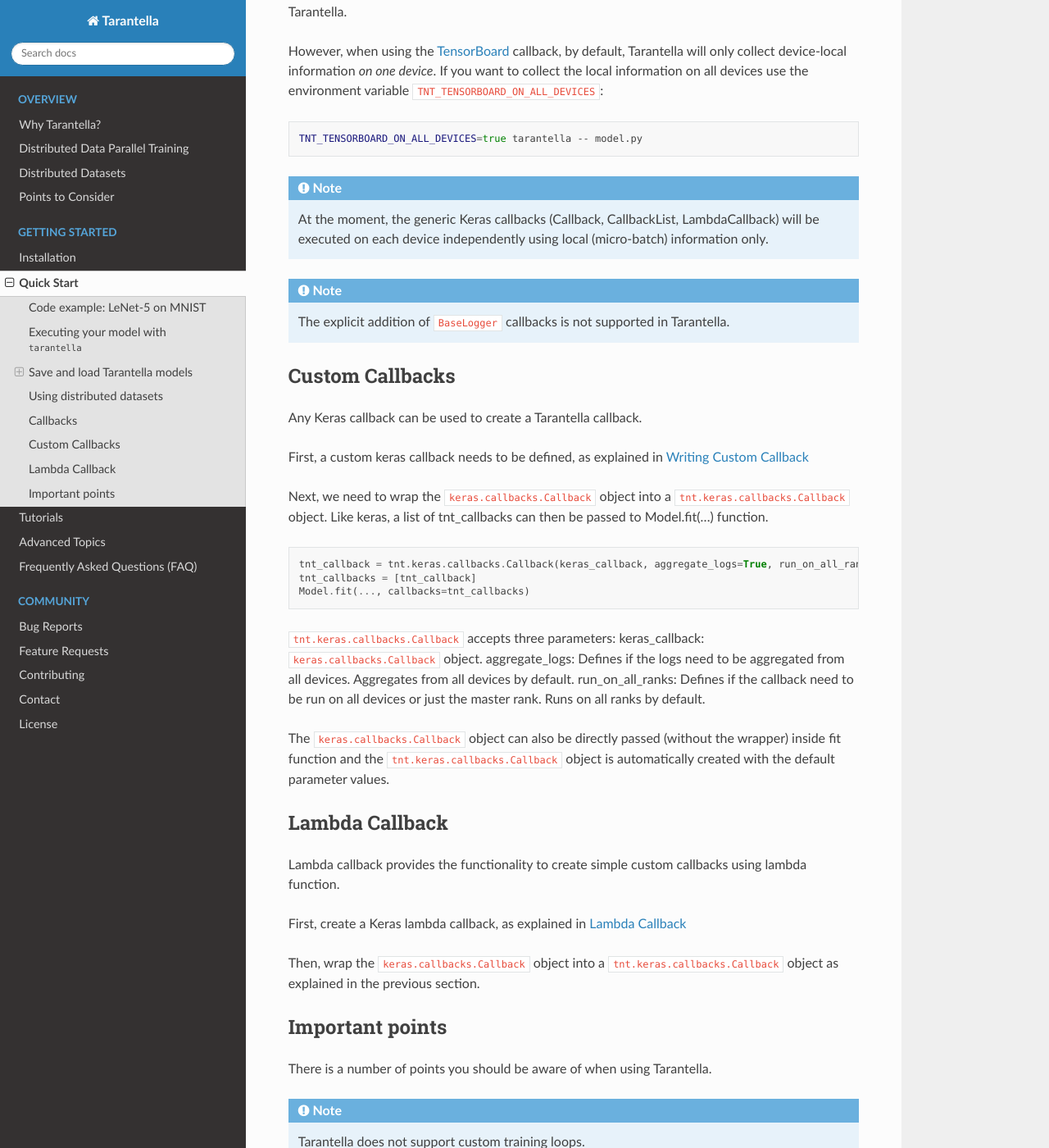
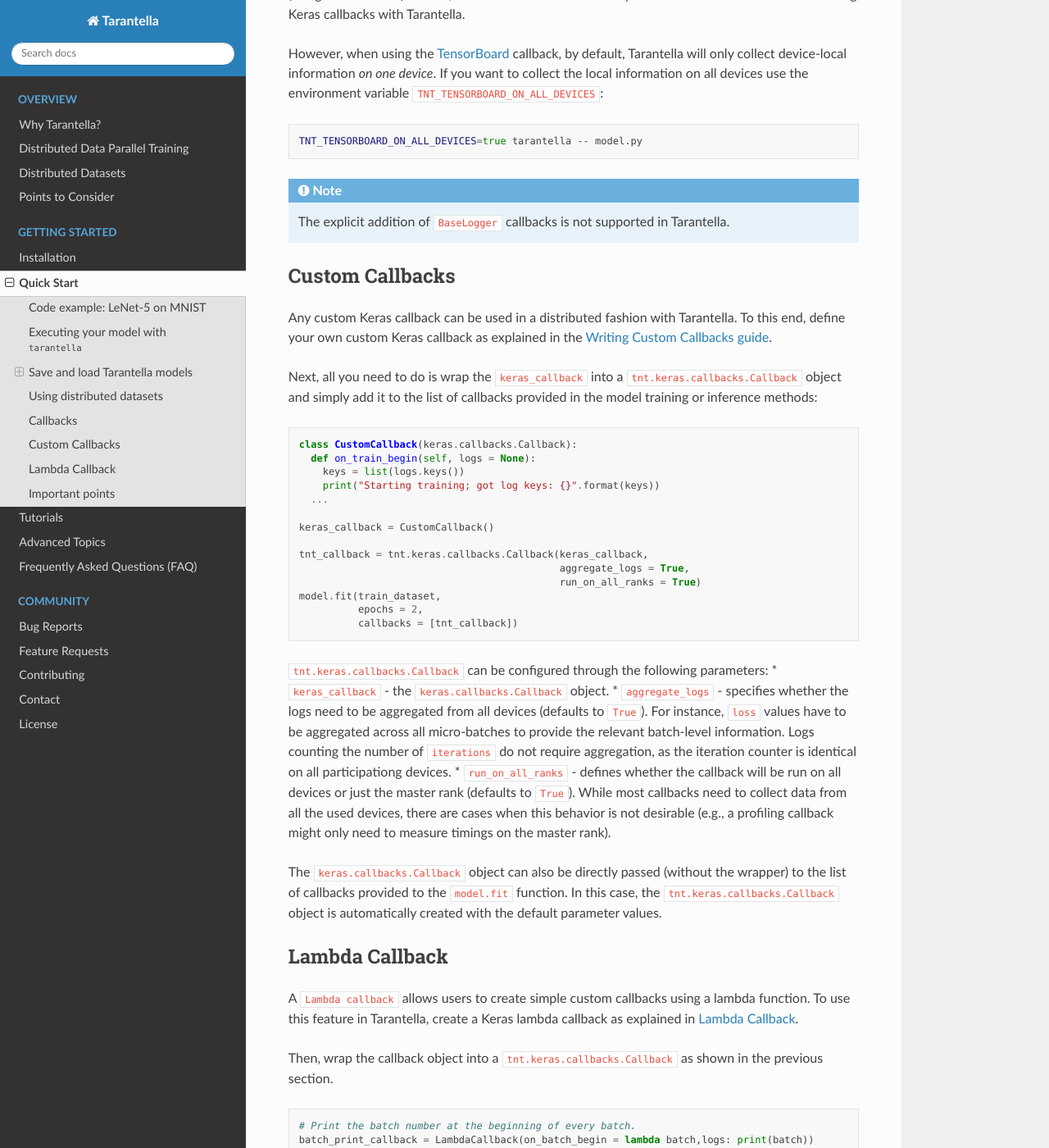
Before and after one commit to cc-hpc-itwm/tarantella, a Sphinx documentation site: the page built from docs/source/quick_start.rst, in a window 1280 px wide and 1400 px high, scrolled down 8854 px. Shown: the whole window at 82% size. Built offline with Sphinx 7.4.7 and the Read the Docs theme 2.0.0, drawn with Linux system fonts in a browser that asks for light colours; some of the changed text lies outside the part shown.

Commit message:
docs: quick start: update callback support

```diff
--- a/docs/source/quick_start.rst
+++ b/docs/source/quick_start.rst
@@ -5,10 +5,10 @@
 
 This section explains how to get started using Tarantella to distributedly
 train an existing TensorFlow model.
-First, we will examine what changes have to be made to your code, before we will look into
-the execution of your script with ``tarantella`` on the command line.
+First, we will examine what changes have to be made to your code,
+before executing it on the command line with ``tarantella``.
 Finally, we will present the features Tarantella currently supports and
-what important points need to be taken into account when using Tarantella.
+what important points need to be taken into account when using the framework.
 
 Code example: LeNet-5 on MNIST
 ^^^^^^^^^^^^^^^^^^^^^^^^^^^^^^
@@ -95,8 +95,8 @@
 
 This will execute our model distributedly on a single node, using all the available GPUs.
 In case no GPUs can be found, ``tarantella`` will be executed in serial mode on the CPU,
-and a ``WARNING`` message will be issued. In case you have GPUs available, but
-want to execute ``tarantella`` on CPUs nonetheless, you can specify the ``--no-gpu`` option.
+and a ``WARNING`` message will be issued. In case there are available GPUs, but we
+want to execute ``tarantella`` on CPUs nonetheless, we can add the ``--no-gpu`` option.
 
 .. code-block:: bash
 
@@ -116,10 +116,10 @@
 
    tarantella -n 4 -- model.py --batch_size=64
 
-Here, ``tarantella`` would try to execute distributedly on 4 GPUs.
+Here, ``tarantella`` will try to execute distributedly on 4 GPUs.
 If there are not enough GPUs available, ``tarantella`` will print a ``WARNING``
 and run 4 instances of TensorFlow on the CPU instead.
-If there are no GPUs installed or the ``--no-gpu`` option is use,
+If there are no GPUs installed or the ``--no-gpu`` option is used,
 ``tarantella`` will not print a ``WARNING``.
 
 Next, let's run ``tarantella`` on multiple nodes. In order to do this,
@@ -168,7 +168,7 @@
    tarantella --hostfile hostfile --log-level INFO -- model.py
 
 By default, ``tarantella`` will log on the :ref:`master rank <ranks-label>` only.
-This can be changed by using the ``--log-on-all-devices`` option which will print
+This can be changed by using the ``--log-on-all-devices`` option, which will print
 log messages for each :ref:`rank <ranks-label>` individually.
 
 Similarly, by default ``tarantella`` will print outputs from functions like ``fit``,
@@ -223,7 +223,7 @@
 
 Storing and loading your trained ``Tarantella.Model`` is very simple.
 
-Tarantella supports all the different ways, in which you can load and store a ``keras.Model``
+Tarantella supports all the different ways in which you can load and store a ``keras.Model``
 (for a guide look for instance `here <https://www.tensorflow.org/guide/keras/save_and_serialize>`__).
 In particular, you can:
 
@@ -255,7 +255,7 @@
 
 If the saved model was previously compiled, ``load_model`` will also return a compiled model.
 Alternatively, you can deliberately load the model in an uncompiled state by passing
-the ``compile=False`` flag to ``load_model``.
+the ``compile = False`` flag to ``load_model``.
 
 
 Architecture saving and loading
@@ -266,14 +266,15 @@
 
 * ``tnt.Model.get_config``
 * ``tnt.Model.to_json``
-* ``tnt.Model.to_yaml``
+* ``tnt.Model.to_yaml`` [`supported up to TF 2.6 <https://www.tensorflow.org/api_docs/python/tf/keras/Model#to_yaml>`__]
 
 The architecture without its original weights and optimizer can then be restored
 using:
 
 * ``tnt.models.model_from_config`` / ``tnt.Model.from_config``
 * ``tnt.models.model_from_json``
-* ``tnt.models.model_from_yaml``
+* ``tnt.models.model_from_yaml`` [`supported up to TF 2.6 <https://www.tensorflow.org/api_docs/python/tf/keras/Model#to_yaml>`__]
+
 
 respectively.
 Here is an example:
@@ -393,11 +394,11 @@
 In particular, Numpy arrays, TensorFlow tensors and generators are not supported.
 
 Tarantella's automatic data distribution can be switched off by passing
-``tnt_distribute_dataset=False`` in ``tnt.Model.fit``, in which case Tarantella
+``tnt_distribute_dataset = False`` in ``tnt.Model.fit``, in which case Tarantella
 will issue an ``INFO`` message.
 If a validation dataset is passed to ``tnt.Model.fit``, it should also be batched
 with the global batch size. You can similarly switch off its automatic
-micro-batching mechanism by setting ``tnt_distribute_validation_dataset=False``.
+micro-batching mechanism by setting ``tnt_distribute_validation_dataset = False``.
 
 .. _callbacks-label:
 
@@ -418,10 +419,11 @@
 * ``tf.keras.callbacks.TensorBoard``
 * ``tf.keras.callbacks.TerminateOnNaN``
 
-All of these callbacks are implemented in such a way, that the device-local,
+All of these callbacks are implemented in such a way that the device-local,
 micro-batch information is accumulated over all devices. This leads to the same
-callback behavior as in serial execution. That is, users do not need to
-make any modifications to their code when using Keras callbacks with Tarantella.
+callback behavior as in a serial execution (using the full batch).
+That is, users do not need to make any modifications to their code when using
+Keras callbacks with Tarantella.
 
 However, when using the `TensorBoard <https://www.tensorflow.org/tensorboard>`__ callback,
 by default, Tarantella will only collect device-local information *on one device*.
@@ -434,47 +436,70 @@
 
 .. note::
 
-   At the moment, the generic Keras callbacks (Callback, CallbackList, LambdaCallback) will be executed
-   on each device independently using local (micro-batch) information only.
-
-.. note::
-
    The explicit addition of ``BaseLogger`` callbacks is not supported in Tarantella.
 
 Custom Callbacks
 ^^^^^^^^^^^^^^^^
 
-Any Keras callback can be used to create a Tarantella callback.
+Any custom Keras callback can be used in a distributed fashion with Tarantella.
+To this end, define your own custom Keras callback as explained in the
+`Writing Custom Callbacks guide <https://www.tensorflow.org/guide/keras/custom_callback>`__.
 
-First, a custom keras callback needs to be defined, as explained in
-`Writing Custom Callback <https://www.tensorflow.org/guide/keras/custom_callback>`__
+Next, all you need to do is wrap the ``keras_callback`` into a
+``tnt.keras.callbacks.Callback`` object and simply add it to the list of callbacks provided
+in the model training or inference methods:
 
-Next, we need to wrap the ``keras.callbacks.Callback`` object into a ``tnt.keras.callbacks.Callback`` object.
-Like keras, a list of tnt_callbacks can then be passed to Model.fit(...) function.
+.. code-block:: python
 
-.. code-block:: Python
+  class CustomCallback(keras.callbacks.Callback):
+    def on_train_begin(self, logs = None):
+      keys = list(logs.keys())
+      print("Starting training; got log keys: {}".format(keys))
+    ...
 
-   tnt_callback = tnt.keras.callbacks.Callback(keras_callback, aggregate_logs=True, run_on_all_ranks=True)
-   tnt_callbacks = [tnt_callback]
-   Model.fit(..., callbacks=tnt_callbacks)
+  keras_callback = CustomCallback()
 
-``tnt.keras.callbacks.Callback`` accepts three parameters:
-keras_callback: ``keras.callbacks.Callback`` object.
-aggregate_logs: Defines if the logs need to be aggregated from all devices. Aggregates from all devices by default.
-run_on_all_ranks: Defines if the callback need to be run on all devices or just the master rank. Runs on all ranks by default.
+  tnt_callback = tnt.keras.callbacks.Callback(keras_callback,
+                                              aggregate_logs = True,
+                                              run_on_all_ranks = True)
+  model.fit(train_dataset,
+            epochs = 2,
+            callbacks = [tnt_callback])
 
-The ``keras.callbacks.Callback`` object can also be directly passed (without the wrapper) inside fit function and the
+``tnt.keras.callbacks.Callback`` can be configured through the following parameters:
+* ``keras_callback`` - the ``keras.callbacks.Callback`` object.
+* ``aggregate_logs`` - specifies whether the logs need to be aggregated from all devices
+(defaults to ``True``). For instance, ``loss`` values have to be aggregated across all
+micro-batches to provide the relevant batch-level information. Logs counting the number
+of ``iterations`` do not require aggregation, as the iteration counter is identical on
+all participationg devices.
+* ``run_on_all_ranks`` - defines whether the callback will be run on all devices or just
+the master rank (defaults to ``True``). While most callbacks need to collect data from
+all the used devices, there are cases when this behavior is not desirable (e.g., a profiling
+callback might only need to measure timings on the master rank).
+
+The ``keras.callbacks.Callback`` object can also be directly passed (without the wrapper) to the
+list of callbacks provided to the ``model.fit`` function. In this case, the
 ``tnt.keras.callbacks.Callback`` object is automatically created with the default parameter values.
 
 Lambda Callback
 ^^^^^^^^^^^^^^^
 
-Lambda callback provides the functionality to create simple custom callbacks using lambda function.
+A ``Lambda callback`` allows users to create simple custom callbacks using a lambda function.
+To use this feature in Tarantella, create a Keras lambda callback as explained in
+`Lambda Callback <https://www.tensorflow.org/api_docs/python/tf/keras/callbacks/LambdaCallback>`__.
 
-First, create a Keras lambda callback, as explained in
-`Lambda Callback <https://www.tensorflow.org/api_docs/python/tf/keras/callbacks/LambdaCallback>`__
+Then, wrap the callback object into a ``tnt.keras.callbacks.Callback`` as shown in the previous section.
 
-Then, wrap the ``keras.callbacks.Callback`` object into a ``tnt.keras.callbacks.Callback`` object as explained in the previous section.
+.. code-block:: python
+
+  # Print the batch number at the beginning of every batch.
+  batch_print_callback = LambdaCallback(on_batch_begin = lambda batch,logs: print(batch))
+
+  # Run the callback on the master rank only
+  tnt_print_callback = tnt.keras.callbacks.Callback(batch_print_callback,
+                                                    aggregate_logs = False,
+                                                    run_on_all_ranks = False)
 
 Important points
 ^^^^^^^^^^^^^^^^
```
Also changed, not shown: other parts of docs/source/quick_start.rst (+4 -4 lines).
